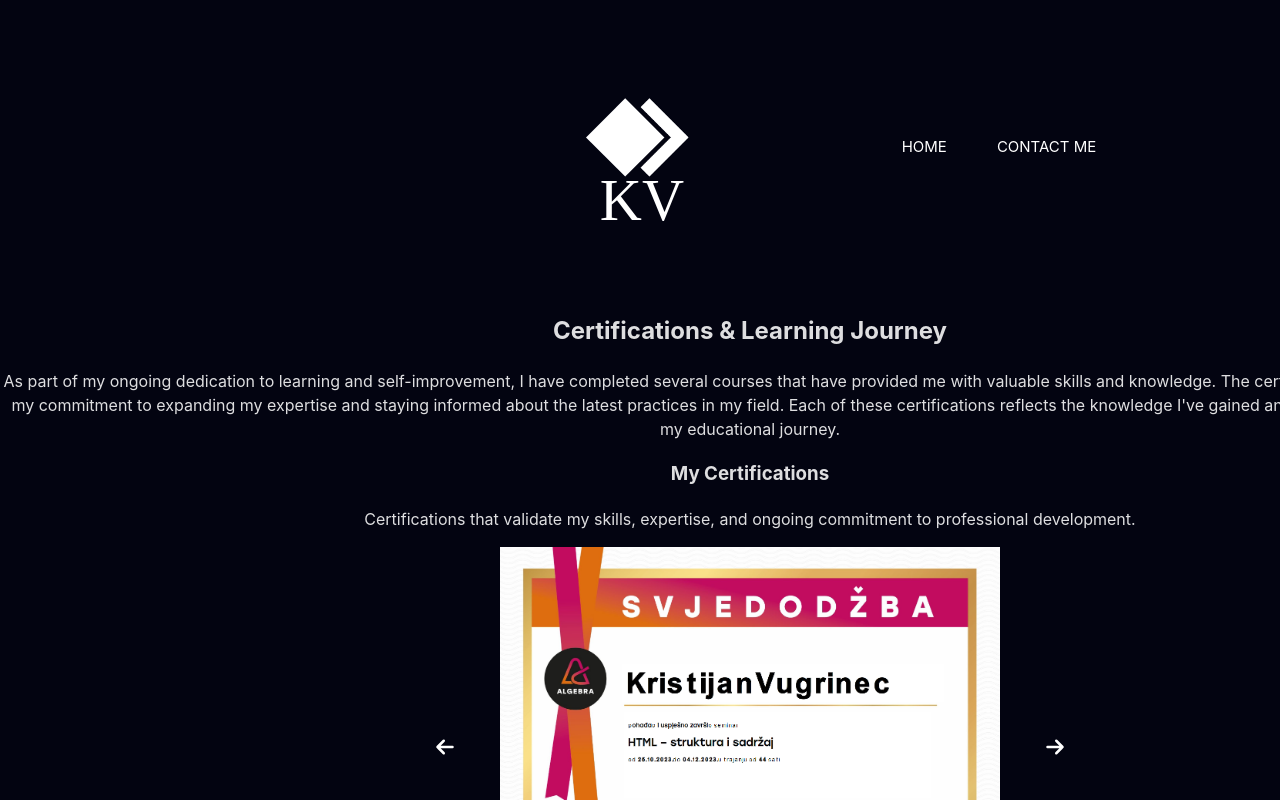
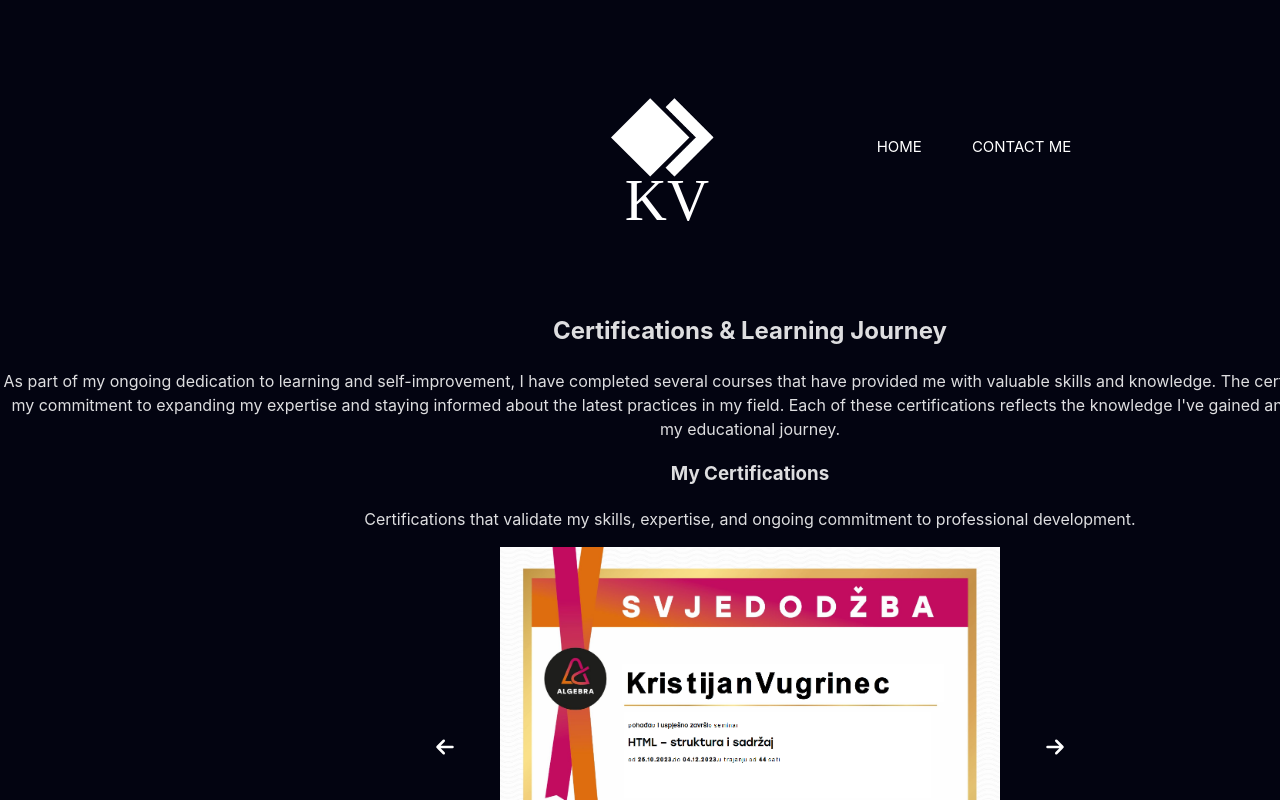
Before and after one commit to KristijanVugrinec/KV_portfolio, a React (Vite) app: page /skills in a window 1280 px wide. Shown: the top 800 px of the page. Built offline with nearby package versions, Linux system fonts and the light colour scheme.

Commit message:
Changinng margin on first Link

```diff
--- a/src/components/Header.jsx
+++ b/src/components/Header.jsx
@@ -21,7 +21,7 @@ return (
     <KVLogo />
     </div>
     <div style={{backgroundColor: "transparent"}}>
-    {headerLinks.map((link) => {
+    {headerLinks.map((link, index) => {
         const { title, href } = link;
         return (
             <Link
@@ -29,6 +29,7 @@ return (
             to={href}
             title={title}
             className={style.linkstyle}
+            style={index === 0 ? {marginLeft:0} : {} }
             >
           {title}
         </Link>
```
